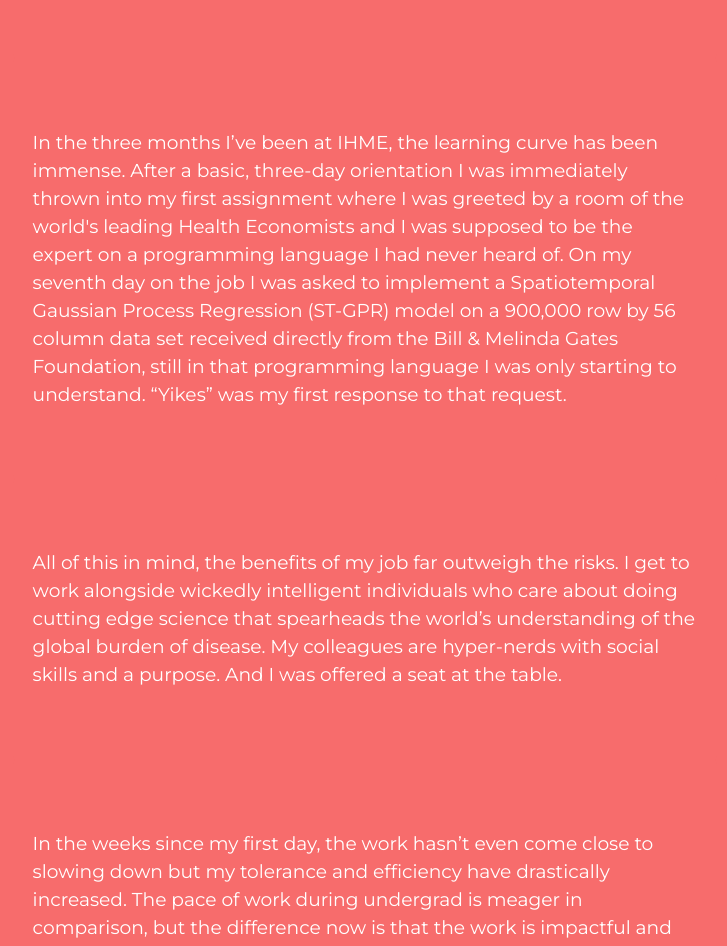
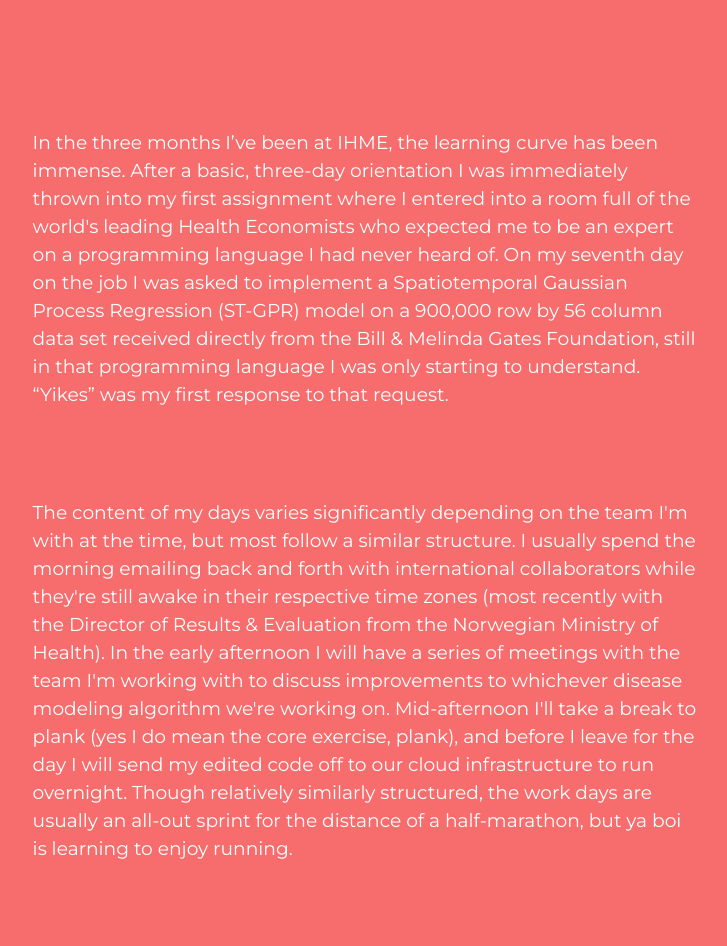
Before and after one commit to Kyle-Simpson/storytime, a React (Create React App) app: page / in a window 1280 px wide. Shown: the part 1320-2266 px from the top of the page, without its empty margins (275-1002 px from the left). Built offline with nearby package versions, Linux system fonts and the light colour scheme.

Commit message:
Add paragraph in GBD section

```diff
--- a/src/App.js
+++ b/src/App.js
@@ -101,12 +101,27 @@
                 <CardBody>
                   <CardText>
                     In the three months I’ve been at IHME, the learning curve has been immense.  After a basic, three-day orientation
-                    I was immediately thrown into my first assignment where I was greeted by a room of the world's leading Health Economists and
-                    I was supposed to be the expert on a programming language I had never heard of.  On my seventh day on the
+                    I was immediately thrown into my first assignment where I entered into a room full of the world's leading Health Economists who
+                    expected me to be an expert on a programming language I had never heard of.  On my seventh day on the
                     job I was asked to implement a Spatiotemporal Gaussian Process Regression (ST-GPR) model on a 900,000 row by 56 column data set
                     received directly from the Bill & Melinda Gates Foundation, still in that programming language I was only starting to understand.
                     “Yikes” was my first response to that request.
                   </CardText>
+                </CardBody>
+              </Card>
+            </Fade>
+            <Fade bottom>
+              <Card style={{ "padding-bottom": "5%" }}>
+                <CardBody>
+                  <CardText>
+                    The content of my days varies significantly depending on the team I'm with at the time, but most follow a similar structure.
+                    I usually spend the morning emailing back and forth with international collaborators while they're still awake in their respective time zones
+                    (most recently with the Director of Results & Evaluation from the Norwegian Ministry of Health).  In the early afternoon I will have a series of
+                    meetings with the team I'm working with to discuss improvements to whichever disease modeling algorithm we're working on.  Mid-afternoon I'll take
+                    a break to plank (yes I do mean the core exercise, plank), and before I leave for the day I will send my edited code off to our cloud
+                    infrastructure to run overnight.  Though relatively similarly structured, the work days are usually an all-out sprint for the
+                    distance of a half-marathon, but ya boi is learning to enjoy running.
+                </CardText>
                 </CardBody>
               </Card>
             </Fade>
```
